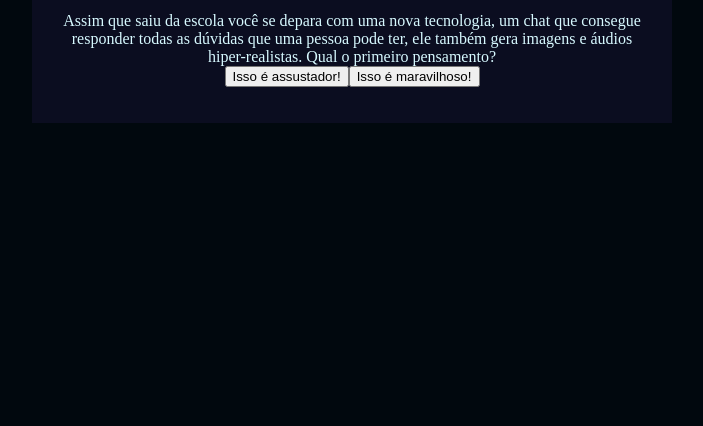
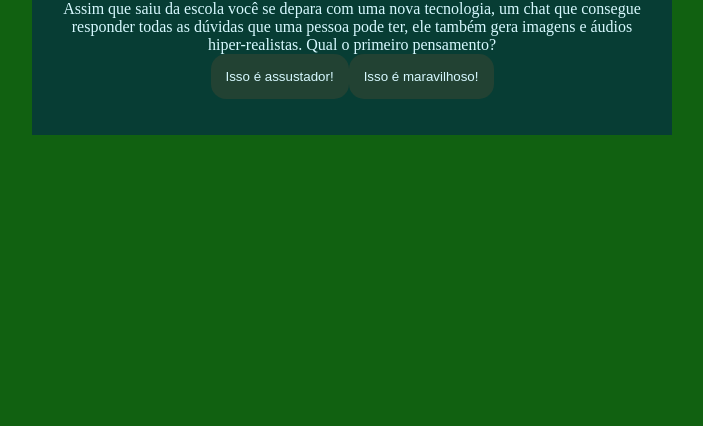
Before and after one commit to Ana-lu1/inteligencia-artificial, a plain HTML site: page index.html in a window 1280 px wide. Shown: the part 390-816 px from the top of the page, without its empty margins (288-991 px from the left). Drawn offline with Linux system fonts and the light colour scheme.

Commit message:
Update style.css
Projeto final

```diff
--- a/style.css
+++ b/style.css
@@ -1,8 +1,8 @@
 :root{
-    --cor-fundo: #01080E ;
-    --cor-principal: #0B0D20 ;
-    --cor-secundaria: #212333;
-    --cor-destaque: #2BDEFD;
+    --cor-fundo: #116111 ;
+    --cor-principal: #073d34 ;
+    --cor-secundaria: #224233;
+    --cor-destaque: #2bfdb7;
     --cor-texto: #D7F9FF;
 
 }
@@ -27,3 +27,17 @@ body {
 h1{
     color: var(--cor-destaque);
 }
+
+button {
+    background-color: var(--cor-secundaria);
+    color: var(--cor-texto);
+    border: none;
+    border-radius: 15px;
+    padding: 15px;
+    transition: background-color 0.3s;
+}
+
+button:hover{
+    background-color: var(--cor-destaque);
+    color: var(--cor-principal);
+}
```
